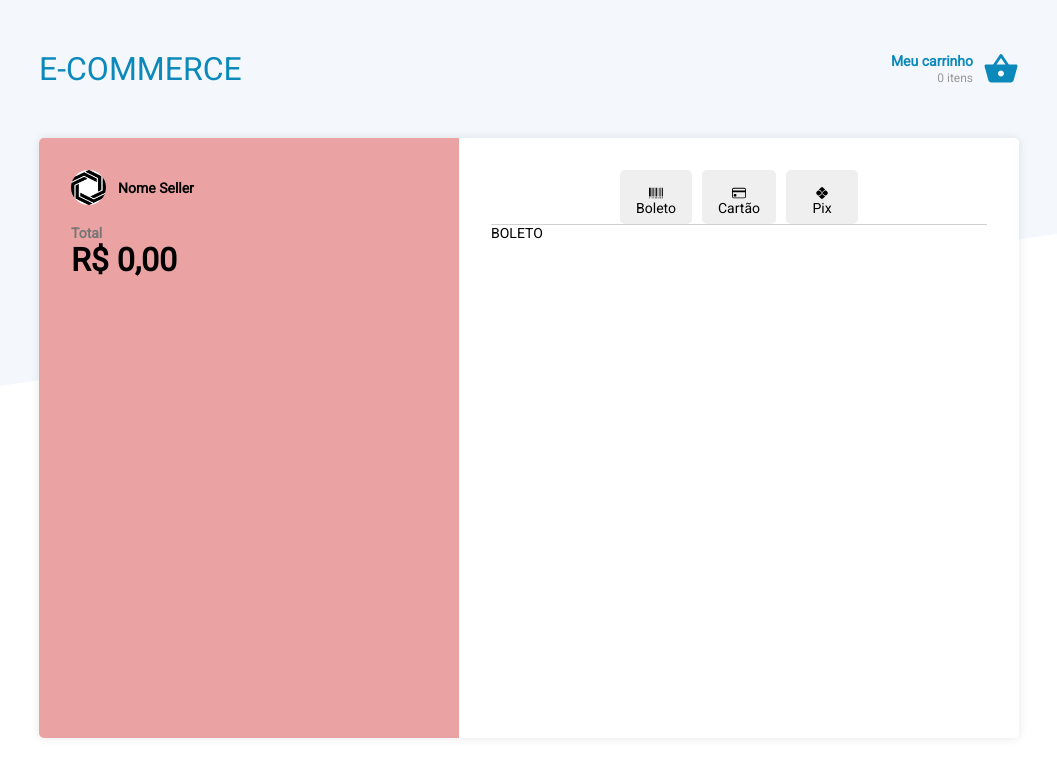
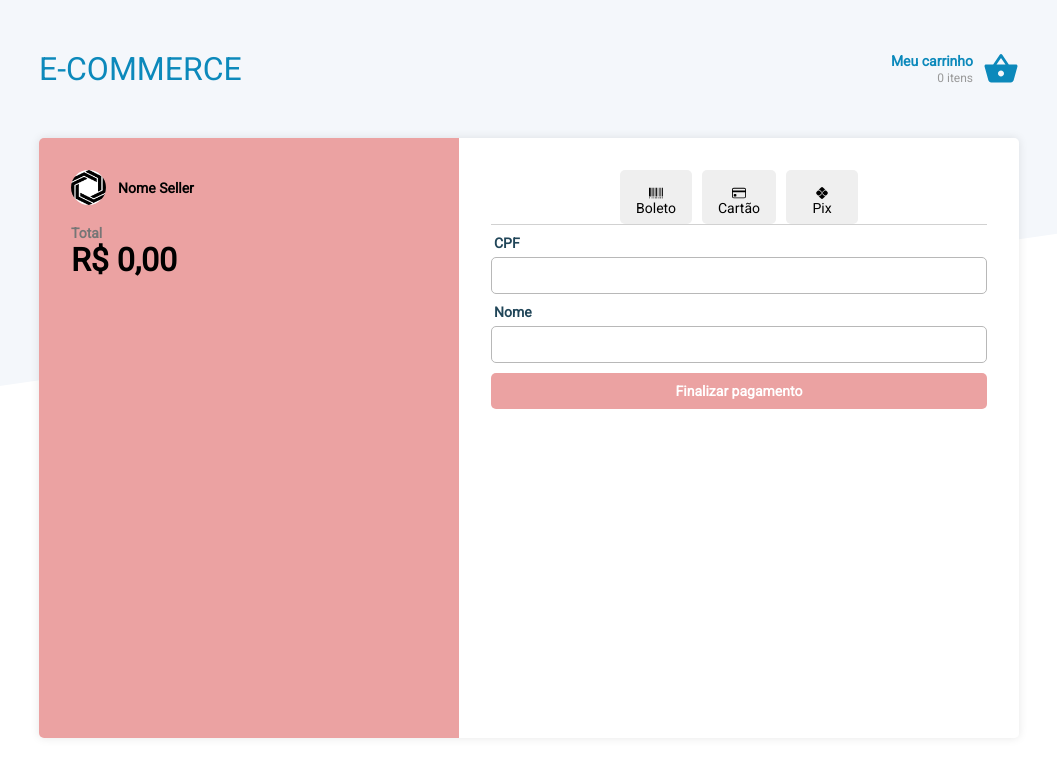
Before and after one commit to IceHower/ignite-desafio2, a React (Create React App) app: page /checkout in a window 1280 px wide. Shown: the top 776 px of the page, without its empty margins (111-1168 px from the left). Built offline with nearby package versions, Linux system fonts and the light colour scheme.

Commit message:
feat: finish bankSlip

```diff
--- /dev/null
+++ b/src/components/button/index.tsx
@@ -0,0 +1,23 @@
+import React, { ButtonHTMLAttributes } from 'react'
+import { ButtonContainer } from './styles'
+
+interface Props extends ButtonHTMLAttributes<HTMLButtonElement> {
+  children: React.ReactNode
+  variant?: 'primary' | 'ghost' | 'link' | 'cancel' | 'alternative'
+  backgroundColor: string;
+}
+
+const Button = ({
+  variant = 'primary',
+  children,
+  backgroundColor,
+  ...rest
+}: Props): JSX.Element => {
+  return (
+    <ButtonContainer backgroundColor={backgroundColor} variant={variant} {...rest}>
+      {children}
+    </ButtonContainer>
+  )
+}
+
+export default Button
--- /dev/null
+++ b/src/components/button/styles.ts
@@ -0,0 +1,58 @@
+import styled, { css } from 'styled-components'
+
+export const Wrapper = styled.div`
+  position: relative;
+`
+
+interface ButtonContainerProps {
+  width?: string
+  variant: 'primary' | 'ghost' | 'link' | 'cancel' | 'alternative'
+  backgroundColor: string
+}
+
+export const ButtonContainer = styled.button<ButtonContainerProps>`
+  padding: 10px 20px;
+  display: flex;
+  align-items: center;
+  justify-content: space-around;
+  width: 100%;
+  ${(props) =>
+    props.width &&
+    css`
+      width: props.width;
+    `}
+  background-color: ${props => props.backgroundColor};
+  border-radius: 5px;
+  font-weight: 600;
+  border: none;
+  cursor: pointer;
+  ${(props) =>
+    (props.variant === 'ghost' || props.variant === 'link') &&
+    css`
+      color: #718096;
+    `}
+  ${(props) =>
+    (props.variant === 'primary' ||
+      props.variant === 'cancel' ||
+      props.variant === 'alternative') &&
+    css`
+      color: white;
+    `}
+  ${(props) =>
+    props.variant === 'ghost' &&
+    css`
+      border: 1px solid #d9d9d9;
+    `}
+  transition: filter ease .2s;
+  &:hover {
+    filter: brightness(0.9);
+  }
+  &:disabled {
+    background-color: #b8b8b8;
+    cursor: not-allowed;
+  }
+
+  & svg {
+    margin-right: 1rem;
+  }
+`
--- a/src/components/input/styles.ts
+++ b/src/components/input/styles.ts
@@ -21,9 +21,9 @@ export const Container = styled.div`
 `
 export const InputContainer = styled.div<ContainerProps>`
   background: transparent;
-  border-radius: 10px;
+  border-radius: 5px;
   border: ${(props) => props.border && props.border};
-  padding: 16px;
+  padding: 8px;
   width: 100%;
   display: flex;
   align-items: center;
@@ -66,10 +66,10 @@ export const InputContainer = styled.div<ContainerProps>`
     background: transparent;
     border: 0;
     outline: 0;
-    font-size: 1.3rem;
+    font-size: 16px;
     padding: 0;
     &::placeholder {
-      font-size: 1.3rem;
+      font-size: 16px;
       font-weight: 500;
       color: #d1d1d1;
     }
--- a/src/pages/Checkout/index.tsx
+++ b/src/pages/Checkout/index.tsx
@@ -4,6 +4,8 @@ import { useCart } from "../../hooks/useCart"
 import { formatPrice } from '../../util/format';
 import { PaymentMethodButton } from "../../components/PaymentMethodButton";
 import { useState } from "react";
+import InputComponent from "../../components/input";
+import Button from "../../components/button";
 export function Checkout() {
     const userColor =  "#EBA2A2";
     const [paymentMethodSection, setPayementMethodSection] = useState("bankSlip");
@@ -52,7 +54,19 @@ export function Checkout() {
                     <PaymentMethodButton type="pix" onClick={() => setPayementMethodSection("pix")}/>
                 </PaymentMethodsContainer>
                 {paymentMethodSection === "bankSlip" && (
-                    <p>BOLETO</p>
+                    <form>
+                        <InputComponent
+                            onChange={() => {}}
+                            label="CPF"
+                        />
+                        <InputComponent
+                            onChange={() => {}}
+                            label="Nome"
+                        />
+                        <Button backgroundColor={userColor}>
+                            Finalizar pagamento
+                        </Button>
+                    </form>
                 )}
                 {paymentMethodSection === "creditCard" && (
                     <p>CARTAO</p>
--- a/src/pages/Checkout/styles.ts
+++ b/src/pages/Checkout/styles.ts
@@ -69,6 +69,11 @@ export const CheckoutContainer = styled.div`
     flex: 1;
     background-color: #FFF;
     padding: 2rem;
+    form {
+        display: flex;
+        flex-direction: column;
+        gap: 10px;
+    }
 `
 
 export const PaymentMethodsContainer = styled.div`
@@ -77,5 +82,6 @@ export const PaymentMethodsContainer = styled.div`
     max-height: 55px;
     gap: 10px;
     border-bottom: 1px solid #d1d1d1;
+    margin-bottom: 10px;
     justify-content: center;
 `
```
